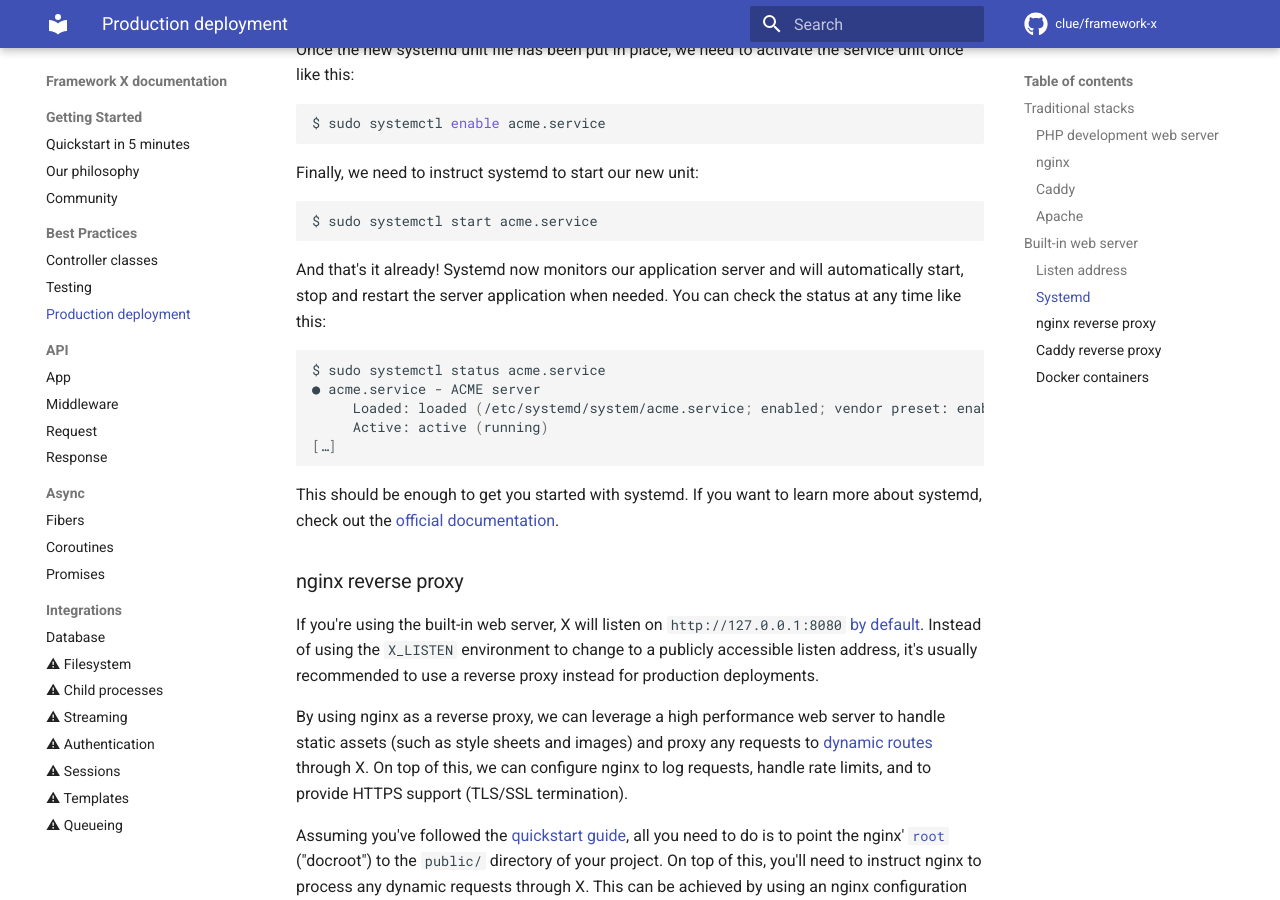
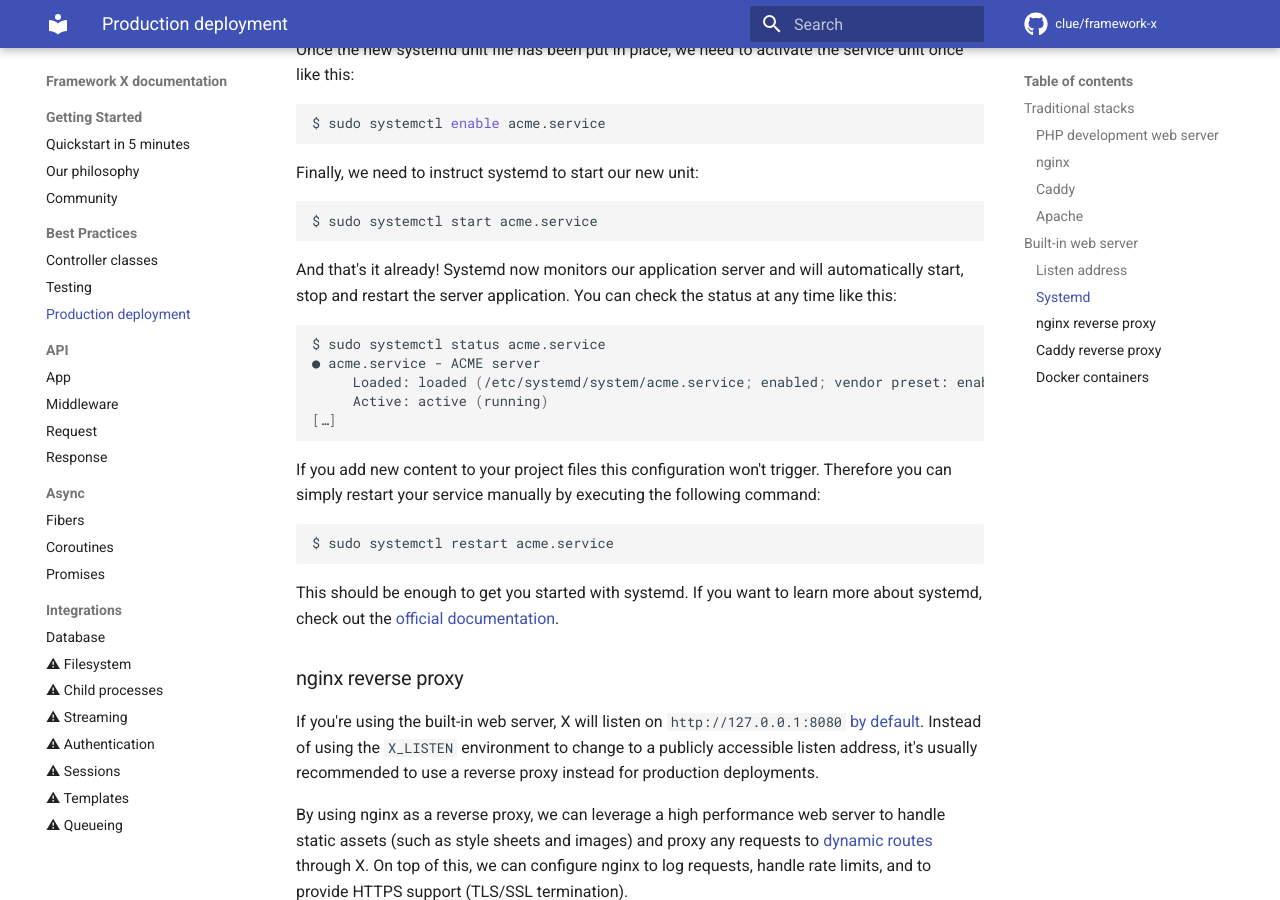
Before and after one commit to clue/framework-x, an MkDocs documentation site: the page built from docs/best-practices/deployment.md, in a window 1280 px wide and 900 px high, scrolled down 6544 px. Built offline with MkDocs 1.6.1 and Material for MkDocs 9.7.7, drawn with Linux system fonts in a browser that asks for light colours; comment, search, counter and statistics services are not loaded.

Commit message:
Add documentation for manual restart of systemd service

````diff
--- a/docs/best-practices/deployment.md
+++ b/docs/best-practices/deployment.md
@@ -333,7 +333,7 @@ $ sudo systemctl start acme.service
 ```
 
 And that's it already! Systemd now monitors our application server and will
-automatically start, stop and restart the server application when needed. You
+automatically start, stop and restart the server application. You
 can check the status at any time like this:
 
 ```bash
@@ -342,6 +342,13 @@ $ sudo systemctl status acme.service
      Loaded: loaded (/etc/systemd/system/acme.service; enabled; vendor preset: enabled)
      Active: active (running)
 […]
+```
+
+If you add new content to your project files this configuration won't trigger.
+Therefore you can simply restart your service manually by executing the following command:
+
+```bash
+$ sudo systemctl restart acme.service
 ```
 
 This should be enough to get you started with systemd. If you want to learn more
````
